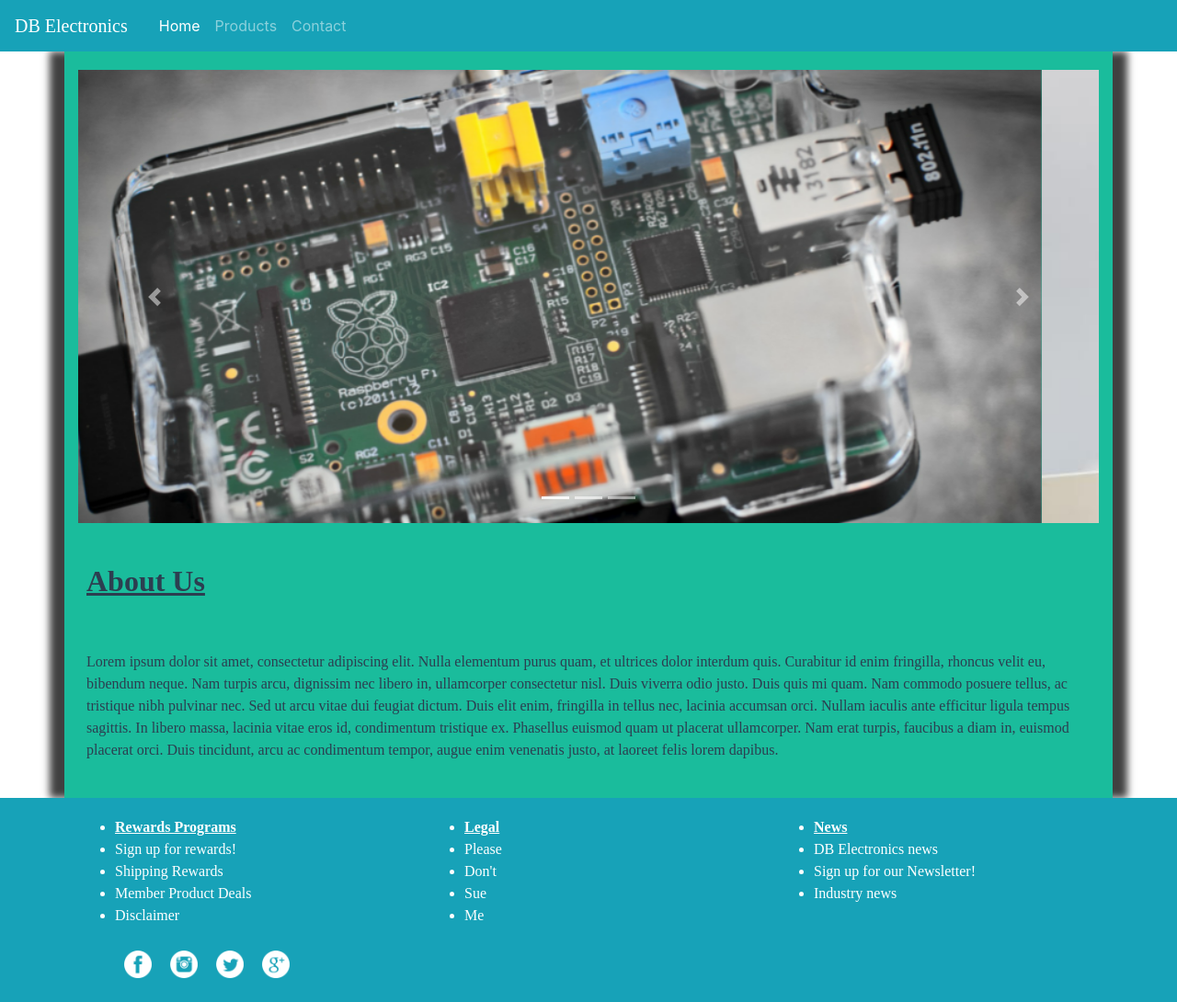
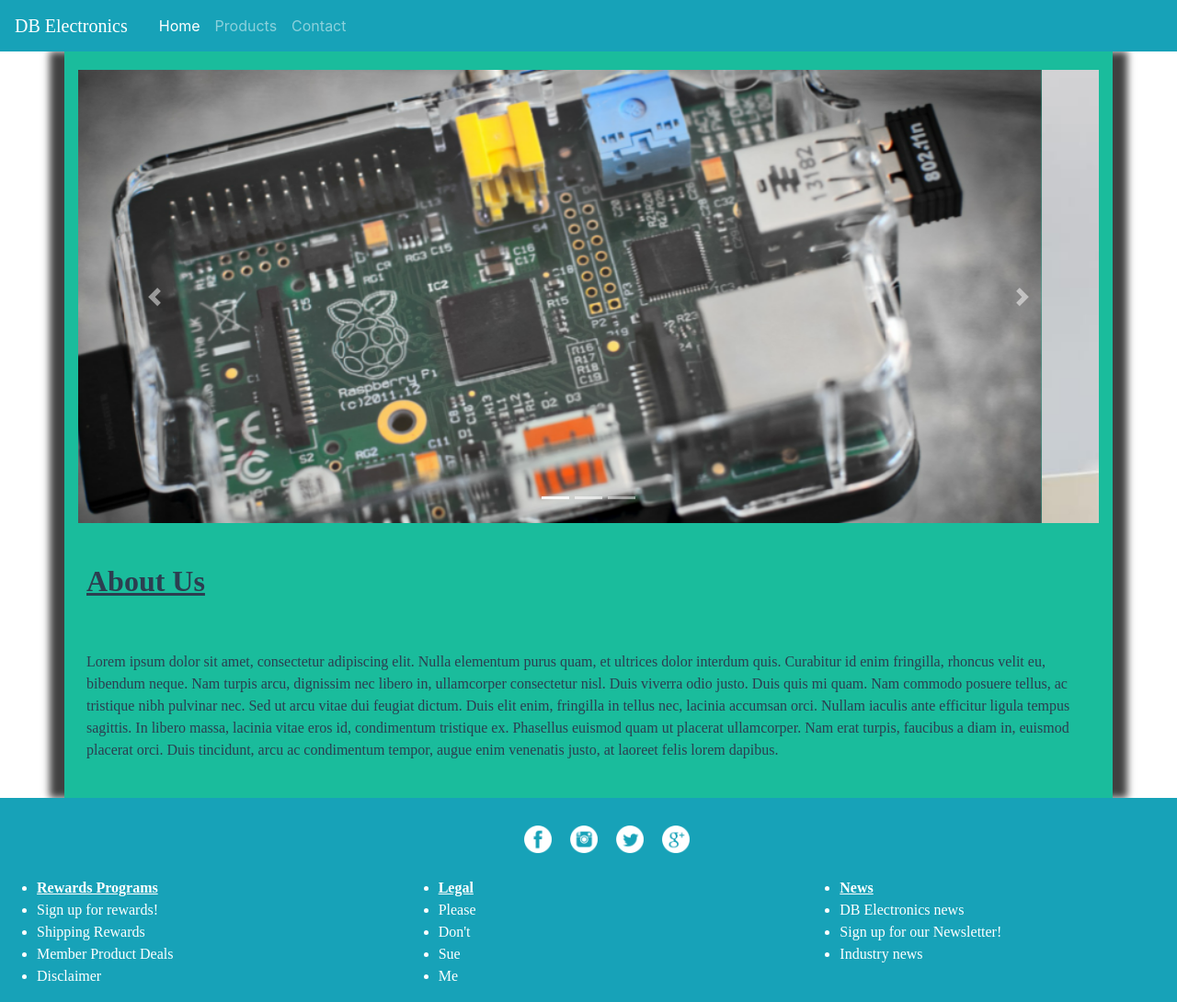
Before and after one commit to DylanBarber/ecomPage, a plain HTML site: page index.html in a window 1280 px wide. Shown: the whole page at 92% size. Drawn offline with nearby package versions, Linux system fonts and the light colour scheme; a web font is replaced by a local one.

Commit message:
Move around footer

```diff
--- a/index.html
+++ b/index.html
@@ -10,7 +10,7 @@
     <link rel="stylesheet" href="https://stackpath.bootstrapcdn.com/bootstrap/4.3.1/css/bootstrap.min.css" integrity="sha384-ggOyR0iXCbMQv3Xipma34MD+dH/1fQ784/j6cY/iJTQUOhcWr7x9JvoRxT2MZw1T" crossorigin="anonymous">
     <link rel='stylesheet' type='text/css' href='./styles.css'>
     <link href="https://fonts.googleapis.com/css?family=Geostar&display=swap" rel="stylesheet">
-    <title>Hello, world!</title>
+    <title>DB Electronics</title>
 </head>
 
 <body>
@@ -83,6 +83,19 @@
 
     <footer class="footer">
         <div class="container footer-container">
+                <div class='row socialMedia'>
+                        <div class='col socialMedia-col'>
+                                <div class="row">
+                                    <ul class='socialMedia'>
+                                        <li><img src='./lib/img/facebook-4-64.ico'></li>
+                                        <li><img src='./lib/img/instagram-4-64.ico'></li>
+                                        <li><img src='./lib/img/twitter-4-64.ico'></li>
+                                        <li><img src='./lib/img/google-plus-4-64.ico'></li>
+                                    </ul>
+                                </div>
+                            </div>
+                        </div>
+                    </div>
             <div class='row'>
                 <div class='col-md-4'>
                     <ul class='footer-ul'>
@@ -133,20 +146,6 @@
                     </ul>
                 </div>
             </div>
-            <div class='row socialMedia'>
-                <div class='col'>
-                    <div class="container">
-                        <div class="row">
-                            <ul class='socialMedia'>
-                                <li><img src='./lib/img/facebook-4-64.ico'></li>
-                                <li><img src='./lib/img/instagram-4-64.ico'></li>
-                                <li><img src='./lib/img/twitter-4-64.ico'></li>
-                                <li><img src='./lib/img/google-plus-4-64.ico'></li>
-                            </ul>
-                        </div>
-                    </div>
-                </div>
-            </div>
         </div>
     </footer>
     </div>
--- a/styles.css
+++ b/styles.css
@@ -55,10 +55,13 @@
 }
 
 .socialMedia {
-    display: inherit;
+    display: flex;
     list-style: none;
 }
-
+.socialMedia-col {
+    display: flex;
+    justify-content: center;
+}
 .socialMedia li img {
     width: 50px;
     padding: 10px;
```
